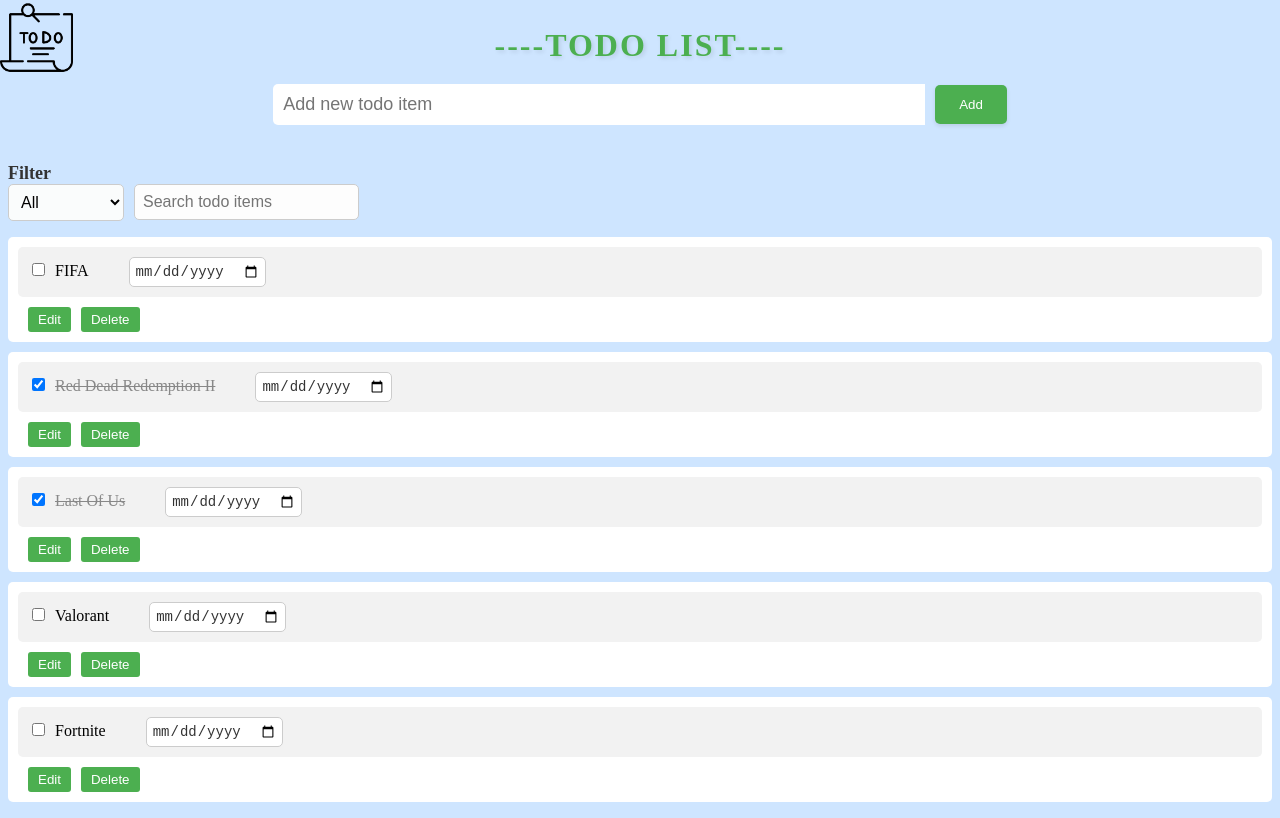
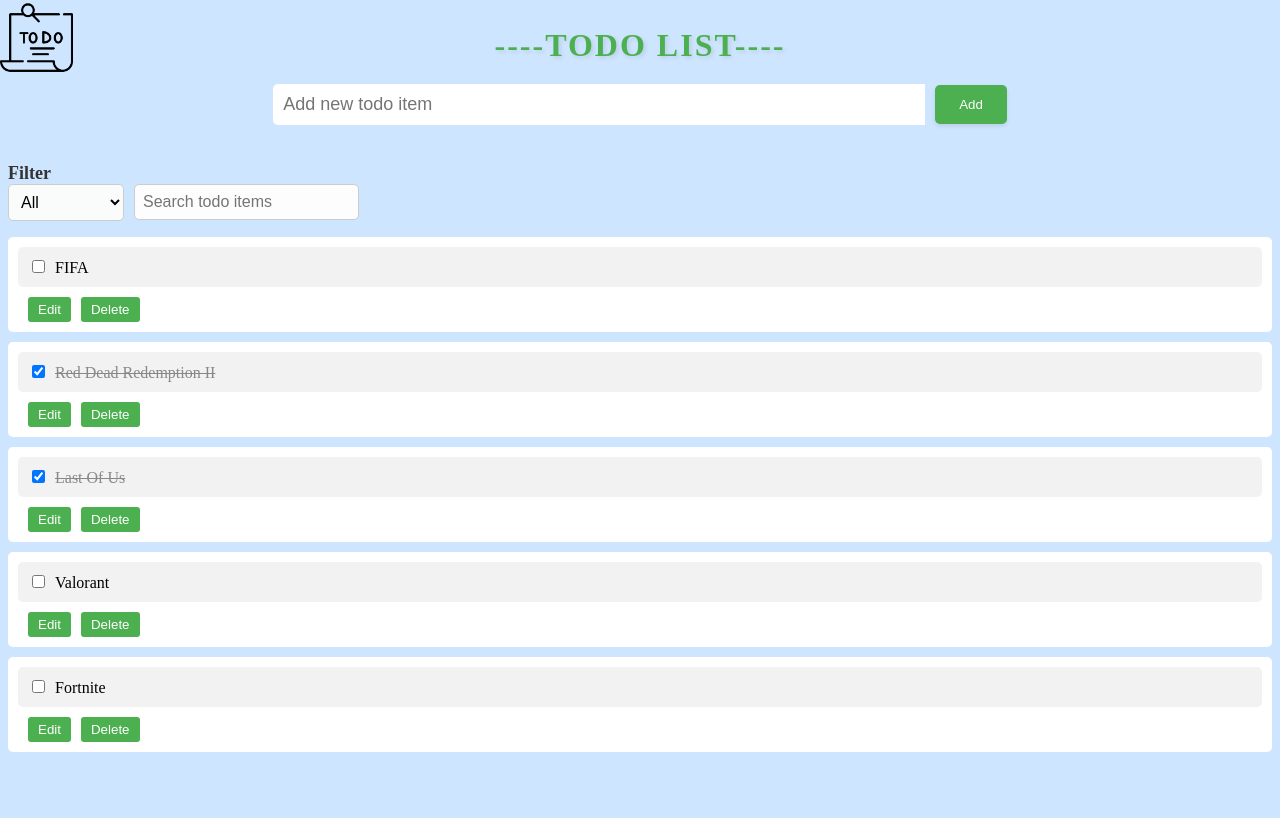
Before and after one commit to SylvesterSanches1710/Todo-List, an Angular app: page / in a window 1280 px wide. Built offline with nearby package versions, Linux system fonts and the light colour scheme; data requests are answered from the project's data file.

Commit message:
removed calender

```diff
--- a/src/app/todo-item/todo-item.component.css
+++ b/src/app/todo-item/todo-item.component.css
@@ -18,21 +18,3 @@
   text-decoration: line-through;
   color: #888;
 }
-
-
-.todo-item input[type="date"] {
-  padding: 5px;
-  border: 1px solid #ccc;
-  border-radius: 5px;
-  background-color: #fff;
-  color: #333;
-  font-size: 14px;
-  outline: none;
-  transition: border-color 0.3s ease;
-  margin-left: 40px;
-}
-
-
-.todo-item input[type="date"]:hover {
-  border-color: #007bff;
-}
--- a/src/app/todo-item/todo-item.component.html
+++ b/src/app/todo-item/todo-item.component.html
@@ -1,5 +1,5 @@
 <div class="todo-item" *ngIf="todoItem">
   <input type="checkbox" [checked]="todoItem.done" (change)="toggleDone()" />
   <span [ngClass]="{ 'done': todoItem.done }">{{ todoItem.title }}</span>
-  <input type="date" [(ngModel)]="todoItem.dueDate">
+
 </div>
--- a/src/app/todo-list/todo-list.component.css
+++ b/src/app/todo-list/todo-list.component.css
@@ -218,14 +218,3 @@
 .cancel-button:active {
   transform: translateY(1px);
 }
-
-
-.todo-item input[type="date"] {
-  padding: 5px;
-  border: 1px solid #ccc;
-  border-radius: 5px;
-  background-color: #fff; /* Change background color if needed */
-  color: #333; /* Change text color if needed */
-  font-size: 14px; /* Change font size if needed */
-  outline: none; /* Remove default focus outline */
-}
--- a/src/app/todo-list/todo-list.component.html
+++ b/src/app/todo-list/todo-list.component.html
@@ -26,7 +26,7 @@
     <li *ngFor="let todoItem of filteredTodoItems" class="todo-item">
       <div *ngIf="editingTodoItem && editingTodoItem.id === todoItem.id">
         <input type="text" [(ngModel)]="editingTodoItem.title">
-        <input type="date" [(ngModel)]="editingTodoItem.dueDate">
+
         <button class="save-button" (click)="saveEditedTodoItem()">Save</button>
         <button class="cancel-button" (click)="cancelEdit()">Cancel</button>
       </div>
```
